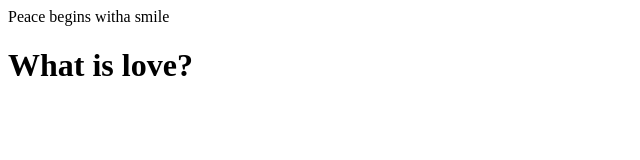
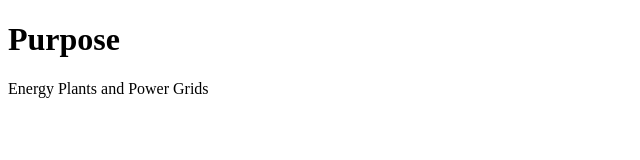
Before and after one commit to TylerSull/2025IGDsite, a plain HTML site: page index.html in a window 1280 px wide. Shown: the whole page, without its empty margins (0-640 px from the left). Drawn offline with Linux system fonts and the light colour scheme.

Commit message:
Update index.html

```diff
--- a/index.html
+++ b/index.html
@@ -1,9 +1,12 @@
 <!DOCTYPE html>
+<title>Learn About ICS Cybersecurity</title>
+
 <head>
-  Peace begins witha smile
+
 </head>
 
   <body>
-      <h1> What is love? </h1>
+    <h1> Purpose </h1>
+    <p>Energy Plants and Power Grids</p>
 
   </body>
```
